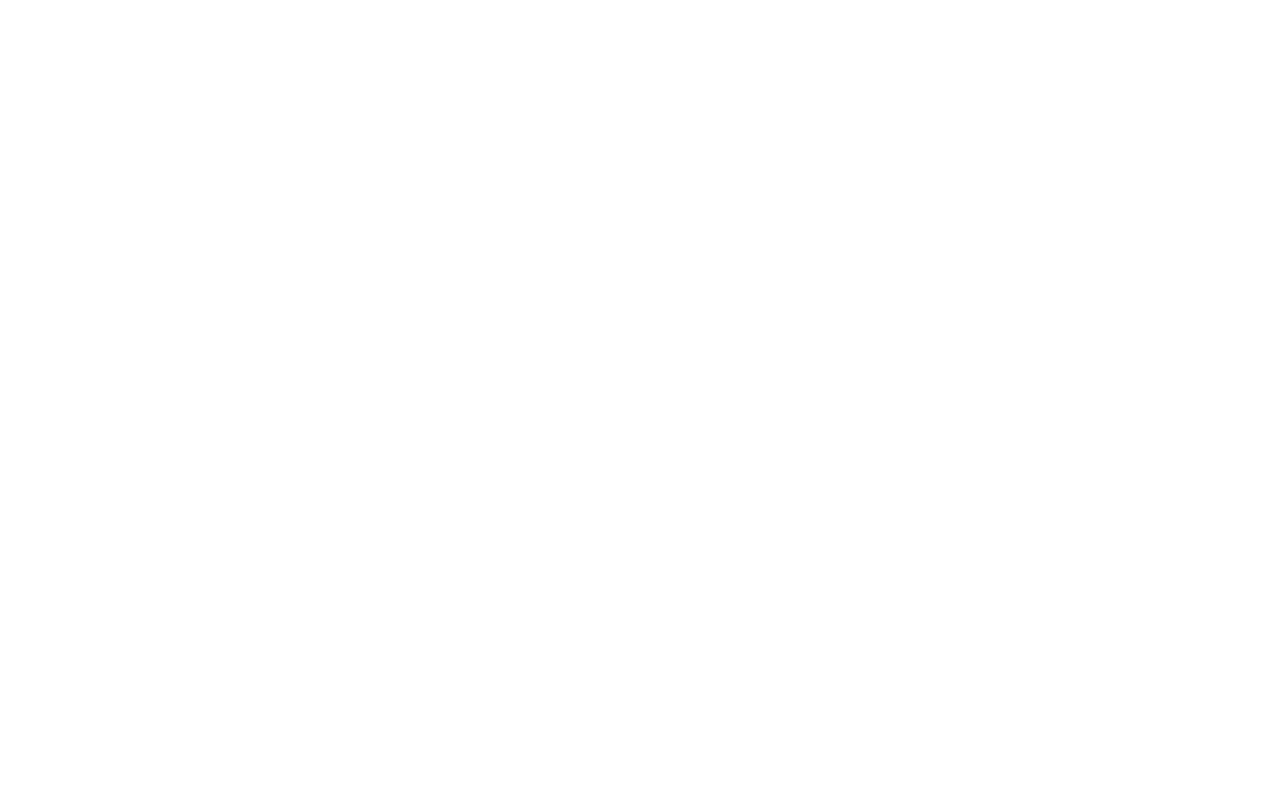
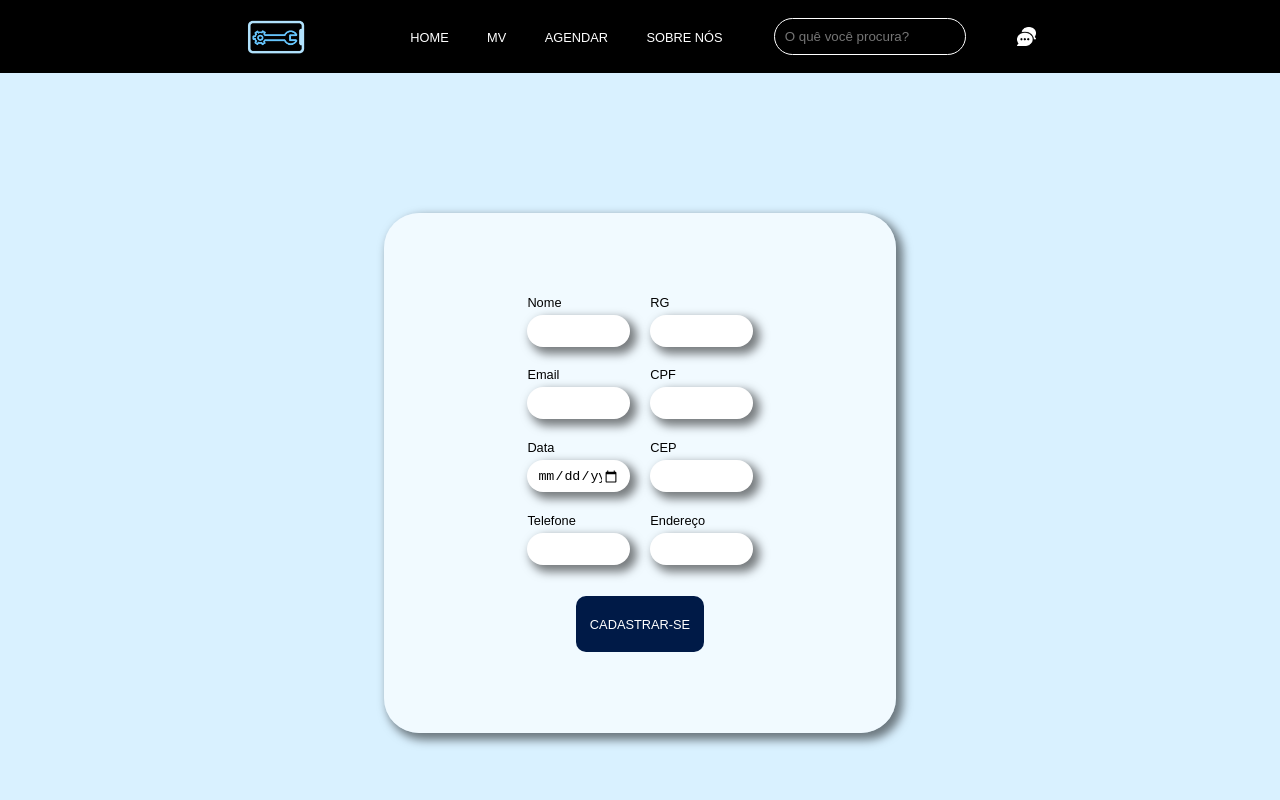
Before and after one commit to samihneto/Challenge-Front-End, a React (Vite) app in the folder challenge1-front/: page /register in a window 1280 px wide. Before the commit this address had no page. Shown: the top 800 px of the page. Built offline with nearby package versions, Linux system fonts and the light colour scheme.

Commit message:
Criação do Register e arrumando header e footer nas páginas. Ligando as rotas.
Co-authored-by: André M. <andremarko@users.noreply.github.com>
Co-authored-by: Felipe_Fidelix <felipe-2833@users.noreply.github.com>

```diff
--- a/challenge1-front/src/pages/mv.tsx
+++ b/challenge1-front/src/pages/mv.tsx
@@ -3,10 +3,13 @@
 import ferramentaImg from "../img/content/mv/tools.png";
 import cameraIcon from "../img/content/mv/camera.png";
 import fileIcon from "../img/content/mv/file.png";
+import Header from "../components/Header";
+import Footer from "../components/Footer";
 
 export default function Mecv() {
     return (
         <div>
+            <Header />
             <main className="mv">
                 <div className="parte_superior">
                     <img className="mv__ferramenta" src={ferramentaImg} alt="Ilustração de uma ferramenta" />
@@ -30,6 +33,7 @@
                     </div>
                 </section>
             </main>
+            <Footer />
         </div>
     )
 }
--- /dev/null
+++ b/challenge1-front/src/pages/register.tsx
@@ -0,0 +1,57 @@
+import Footer from "../components/Footer";
+import Header from "../components/Header";
+import "../styles/register.css";
+
+export default function Register() {
+    return (
+        <div>
+            <Header />
+        <main>
+            <section className="caixa__entrada">
+                <form name="form__cadastro" id="form__cadastro" method="post" action="" className="caixa__cadastro">
+                    <div className="campos">
+                        <div className="fileira_esquerda">
+                            <div className="cadastro__nome">
+                                <label htmlFor="input_nome" className="label_input_nome">Nome</label>
+                                <input type="text" name="input_nome" id="input_nome" required />
+                            </div>
+                            <div className="cadastro__email">
+                                <label htmlFor="input_email" className="label_input_email">Email</label>
+                                <input type="email" name="input_email" id="input_email" required />
+                            </div>
+                            <div className="cadastro__data">
+                                <label htmlFor="input_data" className="label_input_data">Data</label>
+                                <input type="date" name="input_data" id="input_data" required />
+                            </div>
+                            <div className="cadastro__telefone">
+                                <label htmlFor="input_tel" className="label_input_tel">Telefone</label>
+                                <input type="tel" name="input_tel" id="input_tel" required />
+                            </div>
+                        </div>
+                        <div className="fileira_direita">
+                            <div className="cadastro__rg">
+                                <label htmlFor="input_rg" className="label_input_rg">RG</label>
+                                <input type="number" name="input_rg" id="input_rg" required />
+                            </div>
+                            <div className="cadastro__cpf">
+                                <label htmlFor="input_cpf" className="label_input_cpf">CPF</label>
+                                <input type="number" name="input_cpf" id="input_cpf" required />
+                            </div>
+                            <div className="cadastro__cep">
+                                <label htmlFor="input_cep" className="label_input_cep">CEP</label>
+                                <input type="number" name="input_cep" id="input_cep" required />
+                            </div>
+                            <div className="cadastro__endereco">
+                                <label htmlFor="input_endereco" className="label_input_endereco">Endereço</label>
+                                <input type="text" name="input_endereco" id="input_endereco" required />
+                            </div>
+                        </div>
+                    </div>
+                    <button className="cadastrar">CADASTRAR-SE</button>
+                </form>
+            </section>
+        </main>
+        <Footer />
+        </div>
+    );
+}
--- a/challenge1-front/src/routes/index.tsx
+++ b/challenge1-front/src/routes/index.tsx
@@ -3,6 +3,7 @@
 import About from "../pages/about";
 import Agenda from "../pages/agenda";
 import Mecv from "../pages/mv";
+import Register from "../pages/register";
 
 
 export default function RoutesMain() {
@@ -12,6 +13,7 @@
             <Route Component={ About } path="/about" />
             <Route Component={ Agenda } path="/agenda" />
             <Route Component={ Mecv } path="/mv" />
+            <Route Component={ Register } path="/register" />
         </Routes>
     )
 }
--- /dev/null
+++ b/challenge1-front/src/styles/register.css
@@ -0,0 +1,297 @@
+* {
+    margin: 0;
+    padding: 0;
+    box-sizing: border-box;
+}
+
+main {
+    background-color: #D9F1FF;
+    padding: 0;
+    display: flex;
+    flex-direction: column;
+    flex-wrap: wrap;
+    justify-content: center;
+    justify-items: center;
+    align-items: center;
+    gap: 10px;
+    height: 100vh;
+    min-width: 20vw;
+    max-width: 100vw;
+    margin: 0;
+}
+
+.caixa__entrada {
+    background-color: rgba(255, 255, 255, 0.65);
+    display: flex;
+    flex-direction: column;
+    align-items: center;
+    justify-content: center;
+    gap: 10%;
+    width: 40vw;
+    height: 65vh;
+    padding: 15vw;
+    border-radius: 35px;
+    box-shadow: 5px 5px 10px 2px rgba(0, 0, 0, 0.50);
+    /* transition: transform 1s;
+    transform: translateX(0) scale(1.1); */
+}
+
+.caixa__cadastro {
+    display: grid;
+    grid-template-rows: 2fr 1fr;
+    row-gap: 30%;
+    justify-items: center;
+    align-content: center;
+}
+
+
+.campos {
+    display: grid;
+    justify-content: center;
+    grid-template-columns: 1fr 1fr;
+    column-gap: 10%;
+}
+
+.fileira_esquerda {
+    display: grid;
+    grid-template-rows: 1fr 1fr 1fr 1fr;
+    row-gap: 10%;
+
+}
+
+.fileira_direita {
+    display: grid;
+    grid-template-rows: 1fr 1fr 1fr 1fr;
+    row-gap: 10%;
+}
+
+/* Nome */
+.cadastro__nome {
+    display: flex;
+    flex-direction: column;
+    gap: 5px;
+}
+
+.label_input_nome {
+    font-family: "Jura", sans-serif;
+    font-weight: 500;
+    font-size: 1vw;
+}
+
+#input_nome {
+    border: none;
+    padding: 10px;
+    width: 8vw;
+    height: 4vh;
+    border-radius: 20px;
+    box-shadow: 5px 5px 10px 2px rgba(0, 0, 0, 0.50);
+}
+
+#input_nome:focus {
+    border: none;
+    outline: 0;
+}
+
+/* Email */
+.cadastro__email {
+    display: flex;
+    flex-direction: column;
+    gap: 5px;
+}
+
+.label_input_email {
+    font-family: "Jura", sans-serif;
+    font-weight: 500;
+    font-size: 1vw;
+}
+
+#input_email {
+    border: none;
+    padding: 10px;
+    width: 8vw;
+    height: 4vh;
+    border-radius: 20px;
+    box-shadow: 5px 5px 10px 2px rgba(0, 0, 0, 0.50);
+}
+
+#input_email:focus {
+    border: none;
+    outline: 0;
+}
+
+/* Data */
+.cadastro__data {
+    display: flex;
+    flex-direction: column;
+    gap: 5px;
+}
+
+.label_input_data {
+    font-family: "Jura", sans-serif;
+    font-weight: 500;
+    font-size: 1vw;
+}
+
+#input_data {
+    border: none;
+    padding: 10px;
+    width: 8vw;
+    height: 4vh;
+    border-radius: 20px;
+    box-shadow: 5px 5px 10px 2px rgba(0, 0, 0, 0.50);
+}
+
+#input_data:focus {
+    border: none;
+    outline: 0;
+}
+
+/* Telefone */
+.cadastro__telefone {
+    display: flex;
+    flex-direction: column;
+    gap: 5px;
+}
+
+.label_input_tel {
+    font-family: "Jura", sans-serif;
+    font-weight: 500;
+    font-size: 1vw;
+}
+
+#input_tel {
+    border: none;
+    padding: 10px;
+    width: 8vw;
+    height: 4vh;
+    border-radius: 20px;
+    box-shadow: 5px 5px 10px 2px rgba(0, 0, 0, 0.50);
+}
+
+#input_tel:focus {
+    border: none;
+    outline: 0;
+}
+
+/* RG */
+.cadastro__rg {
+    display: flex;
+    flex-direction: column;
+    gap: 5px;
+}
+
+.label_input_rg {
+    font-family: "Jura", sans-serif;
+    font-weight: 500;
+    font-size: 1vw;
+}
+
+#input_rg {
+    border: none;
+    padding: 10px;
+    width: 8vw;
+    height: 4vh;
+    border-radius: 20px;
+    box-shadow: 5px 5px 10px 2px rgba(0, 0, 0, 0.50);
+}
+
+#input_rg:focus {
+    border: none;
+    outline: 0;
+}
+
+/* CPF */
+.cadastro__cpf {
+    display: flex;
+    flex-direction: column;
+    gap: 5px;
+}
+
+.label_input_cpf {
+    font-family: "Jura", sans-serif;
+    font-weight: 500;
+    font-size: 1vw;
+}
+
+#input_cpf {
+    border: none;
+    padding: 10px;
+    width: 8vw;
+    height: 4vh;
+    border-radius: 20px;
+    box-shadow: 5px 5px 10px 2px rgba(0, 0, 0, 0.50);
+}
+
+#input_cpf:focus {
+    border: none;
+    outline: 0;
+}
+
+/* CEP */
+.cadastro__cep {
+    display: flex;
+    flex-direction: column;
+    gap: 5px;
+}
+
+.label_input_cep {
+    font-family: "Jura", sans-serif;
+    font-weight: 500;
+    font-size: 1vw;
+}
+
+#input_cep {
+    border: none;
+    padding: 10px;
+    width: 8vw;
+    height: 4vh;
+    border-radius: 20px;
+    box-shadow: 5px 5px 10px 2px rgba(0, 0, 0, 0.50);
+}
+
+#input_cep:focus {
+    border: none;
+    outline: 0;
+}
+
+/* Endereço */
+.cadastro__endereco {
+    display: flex;
+    flex-direction: column;
+    gap: 5px;
+}
+
+.label_input_endereco {
+    font-family: "Jura", sans-serif;
+    font-weight: 500;
+    font-size: 1vw;
+}
+
+#input_endereco {
+    border: none;
+    padding: 10px;
+    width: 8vw;
+    height: 4vh;
+    border-radius: 20px;
+    box-shadow: 5px 5px 10px 2px rgba(0, 0, 0, 0.50);
+}
+
+#input_endereco:focus {
+    border: none;
+    outline: 0;
+}
+
+.cadastrar {
+    border: none;
+    width: 10vw;
+    height: 7vh;
+    border-radius: 10px;
+    background-color: #001A47;
+    color: white;
+    font-family: "Jura", sans-serif;
+    font-size: 1vw;
+}
+
+.cadastrar:hover {
+    scale: 1.1;
+}
```
Lines whose indentation alone changed are shown as unchanged.
